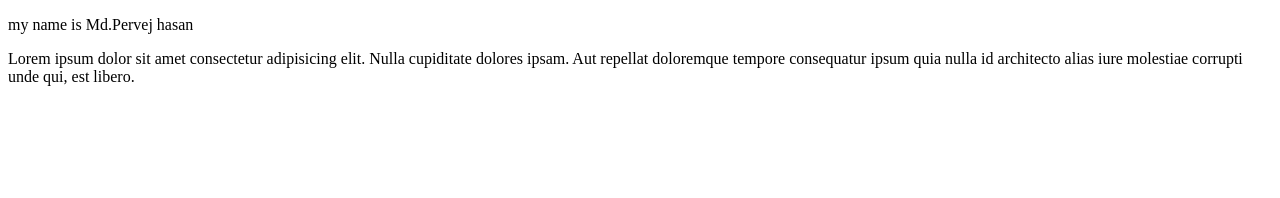
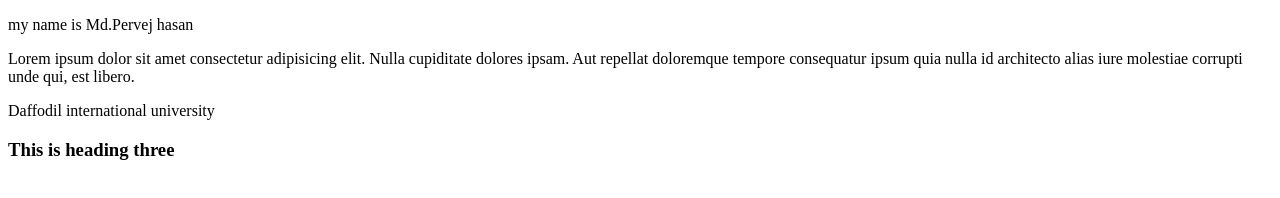
Before and after one commit to Pervejhasan/my-first-repo, a plain HTML site: page index.html in a window 1280 px wide. Drawn offline with Linux system fonts and the light colour scheme.

Commit message:
varsity name

```diff
--- a/index.html
+++ b/index.html
@@ -11,7 +11,8 @@
 
    <p>Lorem ipsum dolor sit amet consectetur adipisicing elit. Nulla cupiditate dolores ipsam. Aut repellat doloremque tempore consequatur ipsum quia nulla id architecto alias iure molestiae corrupti unde qui, est libero.</p>
 
-
+    <p>Daffodil international university </p>
+    <h3>This is heading three</h3>
 
 </body>
 </html>
```
